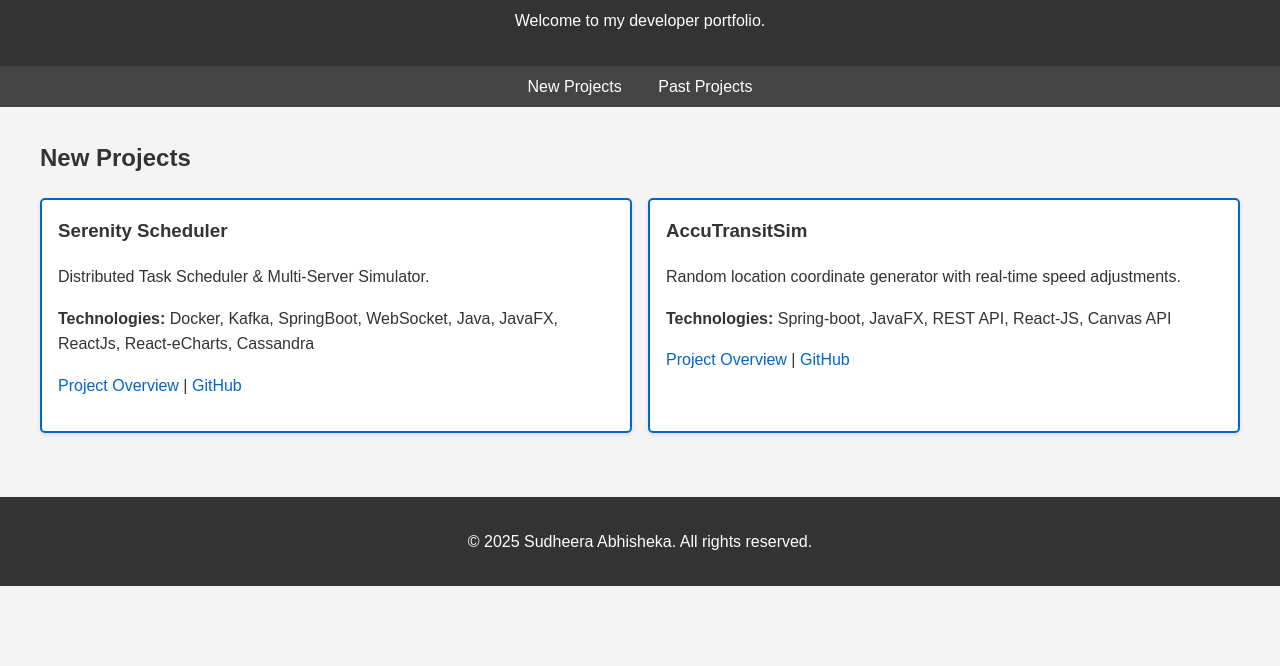
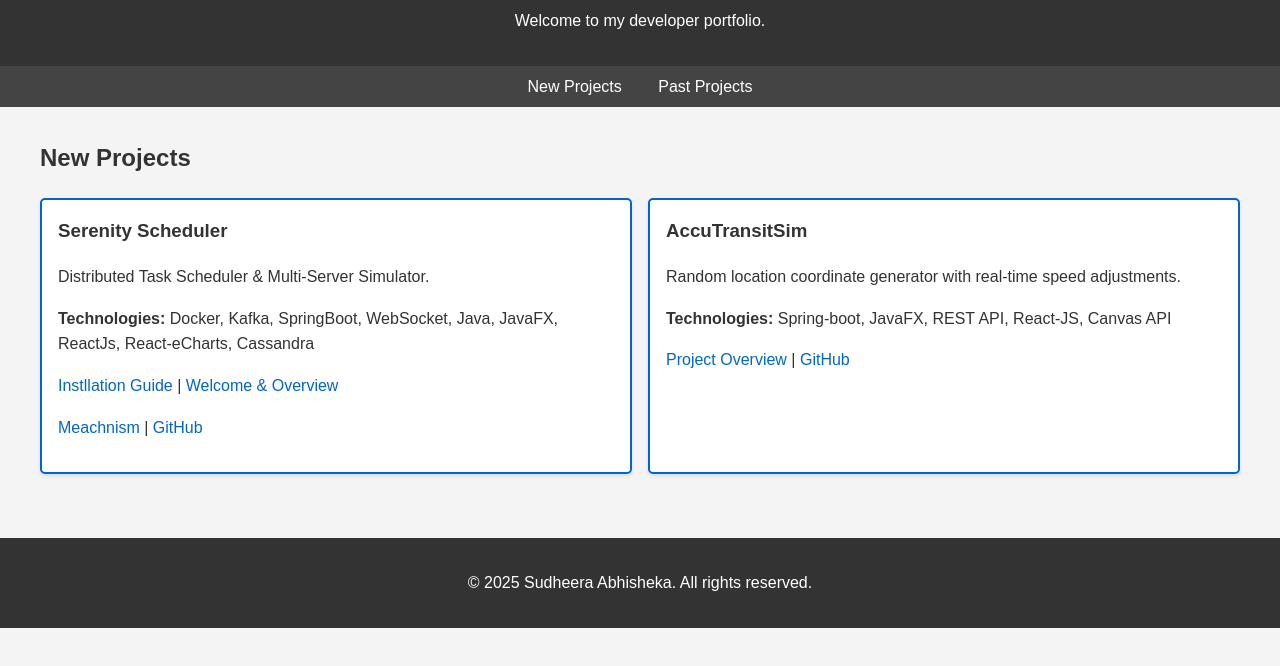
Before and after one commit to SudheeraAbhisheka/sudheeraabhisheka.github.io, a plain HTML site: page index.html in a window 1280 px wide. Shown: the part 102-768 px from the top of the page. Drawn offline with Linux system fonts and the light colour scheme.

Commit message:
youtube links

```diff
--- a/index.html
+++ b/index.html
@@ -103,9 +103,14 @@
           <p>Distributed Task Scheduler & Multi-Server Simulator.</p>
           <p><strong>Technologies: </strong>Docker, Kafka, SpringBoot, WebSocket, Java, JavaFX, ReactJs, React-eCharts, Cassandra</p>
           <p>
-            <a href="https://sudheeraabhisheka.github.io/Serenity-Scheduler/" target="_blank">Project Overview</a> |
+            <a href="https://youtu.be/aRT8kwwgOWg" target="_blank">Instllation Guide</a> |
+            <a href="https://youtu.be/EAgC6nR5uiU" target="_blank">Welcome & Overview</a>
+          </p>
+          <p>
+            <a href="https://sudheeraabhisheka.github.io/Serenity-Scheduler/" target="_blank">Meachnism</a> |
             <a href="https://github.com/SudheeraAbhisheka/Serenity-Scheduler" target="_blank">GitHub</a>
           </p>
+
         </div>
         <!-- AccuTransitSim -->
         <div class="project-card featured">
```
Also changed, not shown: 2 other files.
